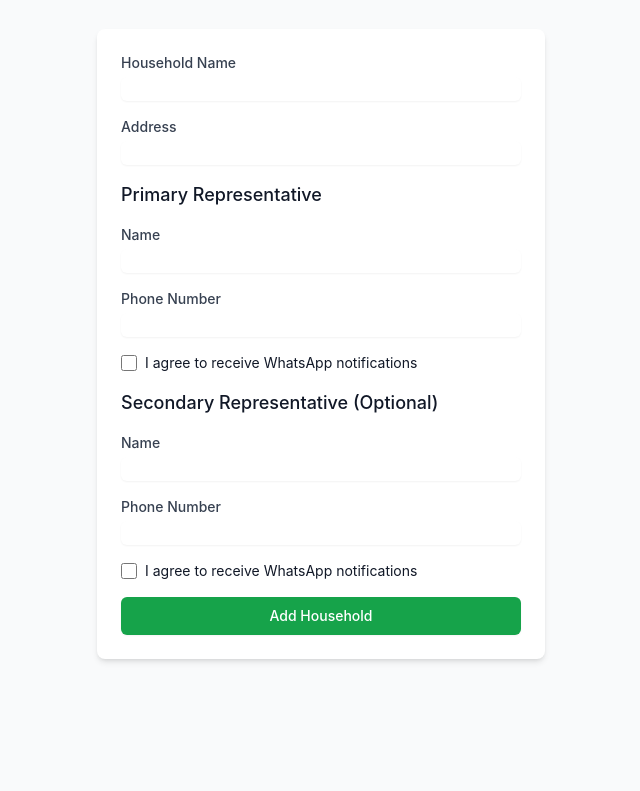
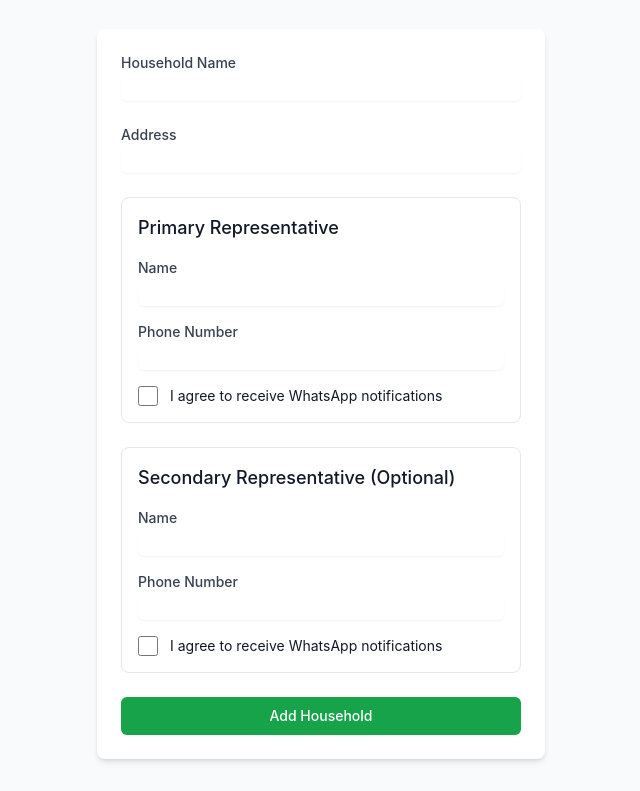
Before and after one commit to Isha-Mahajan12/tbd_compost_club, a plain HTML site: page add-household.html in a window 1280 px wide. Shown: the part 103-894 px from the top of the page, without its empty margins (319-959 px from the left). Before the commit the page ends 800 px from the top, so only its background shows below. Drawn offline with nearby package versions, Linux system fonts and the light colour scheme; a script that the page names is missing.

Commit message:
Update add-household.html

```diff
--- a/add-household.html
+++ b/add-household.html
@@ -23,7 +23,7 @@
         </header>
 
         <div class="max-w-md mx-auto bg-white rounded-lg shadow-md p-6">
-            <form id="addHouseholdForm" class="space-y-4">
+            <form id="addHouseholdForm" class="space-y-6">
                 <div>
                     <label for="householdName" class="block text-sm font-medium text-gray-700">Household Name</label>
                     <input type="text" id="householdName" name="householdName" required
@@ -36,7 +36,7 @@
                         class="mt-1 block w-full rounded-md border-gray-300 shadow-sm focus:border-green-500 focus:ring-green-500">
                 </div>
 
-                <div class="space-y-4">
+                <div class="space-y-4 p-4 border border-gray-200 rounded-lg">
                     <h3 class="text-lg font-medium text-gray-900">Primary Representative</h3>
                     <div>
                         <label for="rep1Name" class="block text-sm font-medium text-gray-700">Name</label>
@@ -48,16 +48,16 @@
                         <input type="tel" id="rep1Phone" name="rep1Phone" required
                             class="mt-1 block w-full rounded-md border-gray-300 shadow-sm focus:border-green-500 focus:ring-green-500">
                     </div>
-                    <div class="flex items-center">
+                    <div class="flex items-center mt-4">
                         <input type="checkbox" id="rep1WhatsApp" name="rep1WhatsApp"
-                            class="h-4 w-4 text-green-600 focus:ring-green-500 border-gray-300 rounded">
-                        <label for="rep1WhatsApp" class="ml-2 block text-sm text-gray-900">
+                            class="h-5 w-5 text-green-600 focus:ring-green-500 border-gray-300 rounded cursor-pointer">
+                        <label for="rep1WhatsApp" class="ml-3 block text-sm text-gray-900 cursor-pointer">
                             I agree to receive WhatsApp notifications
                         </label>
                     </div>
                 </div>
 
-                <div class="space-y-4">
+                <div class="space-y-4 p-4 border border-gray-200 rounded-lg">
                     <h3 class="text-lg font-medium text-gray-900">Secondary Representative (Optional)</h3>
                     <div>
                         <label for="rep2Name" class="block text-sm font-medium text-gray-700">Name</label>
@@ -69,10 +69,10 @@
                         <input type="tel" id="rep2Phone" name="rep2Phone"
                             class="mt-1 block w-full rounded-md border-gray-300 shadow-sm focus:border-green-500 focus:ring-green-500">
                     </div>
-                    <div class="flex items-center">
+                    <div class="flex items-center mt-4">
                         <input type="checkbox" id="rep2WhatsApp" name="rep2WhatsApp"
-                            class="h-4 w-4 text-green-600 focus:ring-green-500 border-gray-300 rounded">
-                        <label for="rep2WhatsApp" class="ml-2 block text-sm text-gray-900">
+                            class="h-5 w-5 text-green-600 focus:ring-green-500 border-gray-300 rounded cursor-pointer">
+                        <label for="rep2WhatsApp" class="ml-3 block text-sm text-gray-900 cursor-pointer">
                             I agree to receive WhatsApp notifications
                         </label>
                     </div>
```
